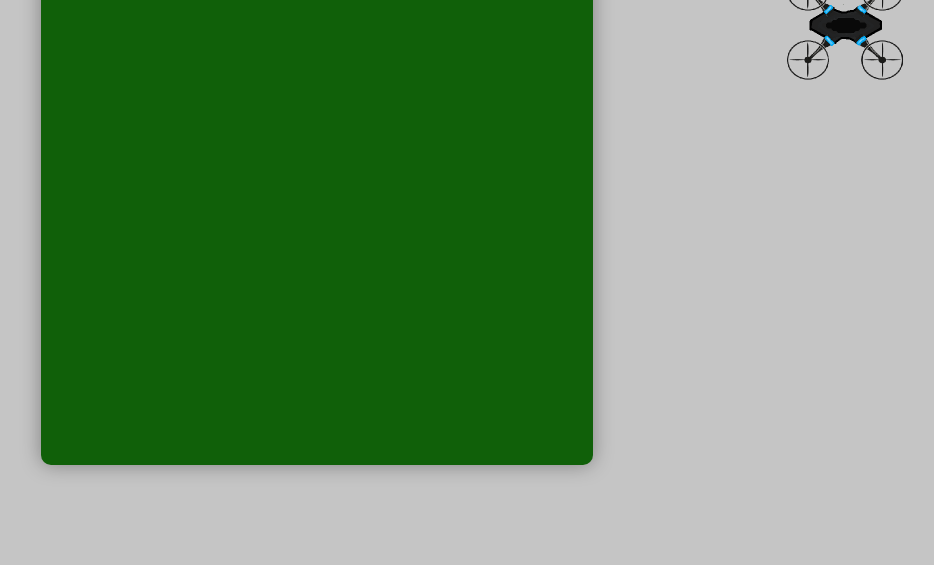
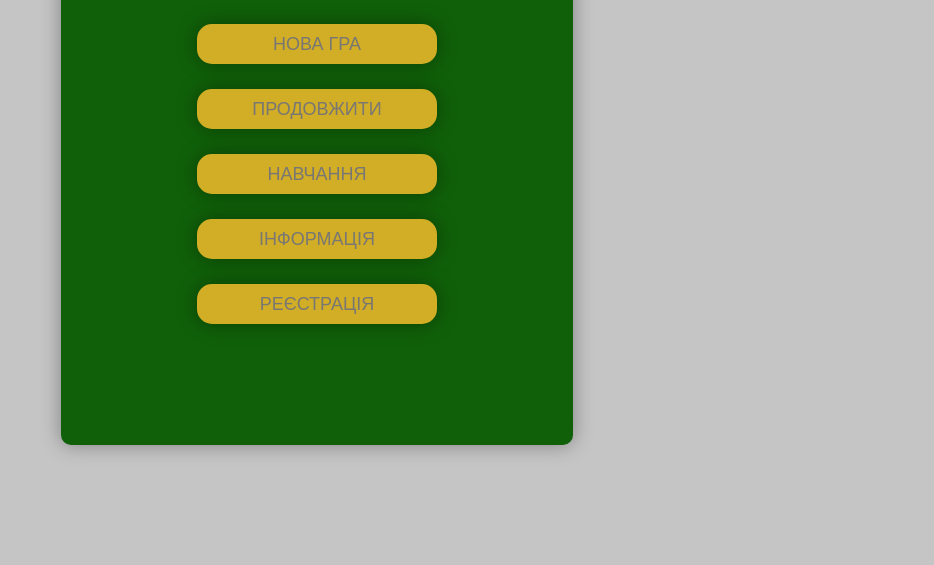
Before and after one commit to YuriiKomaniak1/DroneWarfare, a plain HTML site: page index.html in a window 1280 px wide. Shown: the part 235-800 px from the top of the page, without its empty margins (323-1257 px from the left). Drawn offline with Linux system fonts and the light colour scheme.

Commit message:
Updated styles and animation logic

```diff
--- a/css/global.css
+++ b/css/global.css
@@ -0,0 +1,34 @@
+@import url('https://fonts.googleapis.com/css2?family=Montserrat:ital,wght@0,100..900;1,100..900&display=swap');
+
+*,
+*::after,
+*::before {
+  margin: 0;
+  padding: 0;
+  box-sizing: border-box;
+}
+
+:root {
+    --button-color: #d2ad26;
+    --button-text-color: #787773;
+    --menu-background-color: rgb(16, 96, 9);
+
+
+    font-family: "Montserrat", sans-serif;
+}
+
+.menu-button {
+
+    width: 100%;
+    height: 40px;
+    background-color: var(--button-color);
+    color: var(--button-text-color);
+    font-size: 18px;
+    font-weight: 500;
+    text-transform: uppercase;
+   border: none;
+    border-radius: 15px;
+    cursor: pointer;
+    transition: background-color 0.3s;
+    box-shadow: 0 0 20px rgba(0, 0, 0, 0.35);
+}
--- a/css/index.css
+++ b/css/index.css
@@ -13,7 +13,9 @@ canvas {
     display: block; /* Прибирає зайві відступи */
 }
 .container {
-     display: block;
+     display: flex;
+     flex-direction: column;
+        align-items: center;
     width: 40%;
     height: 70%;
     position: absolute;
@@ -21,8 +23,20 @@ canvas {
     left: 50%;
     transform: translate(-50%, -50%);
     margin: 0 auto;
-    background-color: rgb(16, 96, 9);
+    background-color: var(--menu-background-color);
     padding: 20px;
     border-radius: 10px;
     box-shadow: 0 0 20px rgba(0, 0, 0, 0.35);
 }
+
+.header {
+    margin:40px;
+}
+.menu {
+    display: flex;
+    flex-direction: column;
+    align-items: center;
+    gap: 25px;
+    min-width: 240px;
+
+}
--- a/index.html
+++ b/index.html
@@ -8,7 +8,21 @@
   </head>
   <body class="body">
     <canvas id="canvas"></canvas>
-    <div class="container"></div>
+    <div class="container">
+      <div class="header">
+        <h1>droneWarfare</h1>
+      </div>
+      <div class="menu">
+        <button class="menu-button"  id="start">НОВА ГРА</button>
+        <button class="menu-button"  id="continue">ПРОДОВЖИТИ</button>
+        <button class="menu-button"  id="training">НАВЧАННЯ</button>
+        <button class="menu-button"  id="info">ІНФОРМАЦІЯ</button>
+        <button class="menu-button"  id="account">РЕЄСТРАЦІЯ</button>
+
+      </div>
+
+
+    </div>
 
     <script src="js/index.js" type="module"></script>
 
--- a/js/index/backgroundanimation.js
+++ b/js/index/backgroundanimation.js
@@ -1,4 +1,3 @@
-// Отримуємо canvas і контекст
 const back = document.querySelector('canvas');
 const ctx = back.getContext('2d');
 const backWidth = window.innerWidth;
@@ -42,18 +41,63 @@ class Layer {
 const layer1 = new Layer(backgroundLayer1, 0.2);
 const gameObjects = [layer1];
 
-// Завантаження дрона
+// Завантаження зображення дрона
 const smallDrone = new Image();
 smallDrone.src = './assets/img/drones/smallDroneAnimation.png';
+const mediumDrone = new Image();
+mediumDrone.src = './assets/img/drones/mediumDroneAnimation.png';
+const bigDrone = new Image();
+bigDrone.src = './assets/img/drones/bigDroneAnimation.png';
 
-const spriteWidth = 250;
-const spriteHeight = 250;
-const numberOfFrames = 4;
-let frameX = 0;
-let frameY = 0;
-let droneX = backWidth; // Початкова позиція X
-let droneY = 200; // Початкова позиція Y
-let droneSpeed = 1; // Швидкість дрона
+// Масив дронів
+let drones = [];
+
+// Функція для створення дрона
+function addDrone(startX, startY, speed,image,scale) {
+    drones.push({
+        x: startX,
+        y: startY,
+        speed: speed,
+        frameX: 0,
+        img:image,
+        scale:scale
+    });
+}
+
+// Додаємо дронів з різними параметрами
+addDrone(backWidth, 100, 1,smallDrone,1);
+addDrone(backWidth + 700, 200, 0.9,smallDrone,1.1);
+addDrone(backWidth + 1800, 700, 1.1,smallDrone,0.9);
+addDrone(backWidth + 1500, 500, 0.7,mediumDrone,1.4);
+addDrone(backWidth + 900, 300, 0.65,mediumDrone,1.5);
+addDrone(backWidth + 500, 400, 0.45,bigDrone,3);
+
+function updateDrones() {
+    drones.forEach(drone => {
+        // Оновлення позиції дрона
+        drone.x -= drone.speed;
+        if (drone.x < -250) {
+            drone.x = backWidth * 1.5; // Перезапуск дрона справа
+            drone.y = Math.random() * (backHeight -250); // Нова випадкова висота
+        }
+
+        // Оновлення кадру анімації
+        let position = Math.floor(gameFrame / 5) % 4;
+        drone.frameX = position * 250;
+
+        ctx.save();
+        ctx.translate(drone.x + 125, drone.y + 125); // Центр дрона
+        ctx.rotate(Math.PI / 2);
+        ctx.drawImage(
+            drone.img,
+            drone.frameX, 0,
+            250, 250,
+            -125, -125,
+            125*drone.scale, 125*drone.scale
+        );
+        ctx.restore();
+    });
+}
 
 function animate() {
     ctx.clearRect(0, 0, backWidth, backHeight);
@@ -64,38 +108,14 @@ function animate() {
         object.draw();
     });
 
-    // Оновлюємо положення дрона
-    droneX -= droneSpeed;
-    if (droneX < -250) {
-        droneX = backWidth*2; // Перезапускаємо дрона зліва
-    }
-
-    // Анімація дрона
-    let position = Math.floor(gameFrame / 5) % numberOfFrames;
-    frameX = position * spriteWidth;
-    frameY = 0;
-
-    ctx.save();
-    ctx.translate(droneX + spriteWidth / 2, droneY + spriteHeight / 2); // Переносимо центр
-    ctx.rotate(Math.PI / 2); // Поворот на 90 градусів за годинниковою стрілкою
-    ctx.drawImage(
-        smallDrone,
-        frameX,
-        frameY,
-        spriteWidth,
-        spriteHeight,
-        -spriteWidth / 2,
-        -spriteHeight / 2,
-        spriteWidth*0.5,
-        spriteHeight*0.5
-    );
-    ctx.restore();
+    // Малюємо дронів
+    updateDrones();
 
     gameFrame++;
     requestAnimationFrame(animate);
 }
 
-// Запускаємо анімацію після завантаження фону
-backgroundLayer1.onload = function () {
+// Запускаємо анімацію після завантаження ресурсів
+smallDrone.onload = backgroundLayer1.onload = function () {
     animate();
 };
```
Also changed, not shown: assets/img/drones/bigDroneAnimation.png (added), assets/img/drones/mediumDroneAnimation.png (added).
